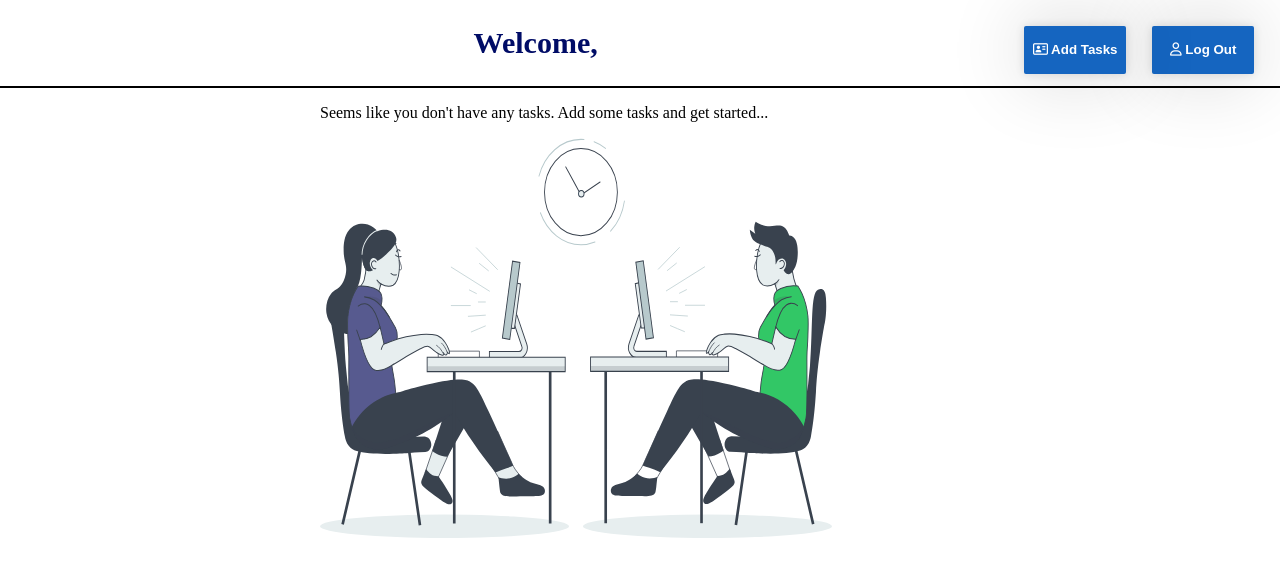
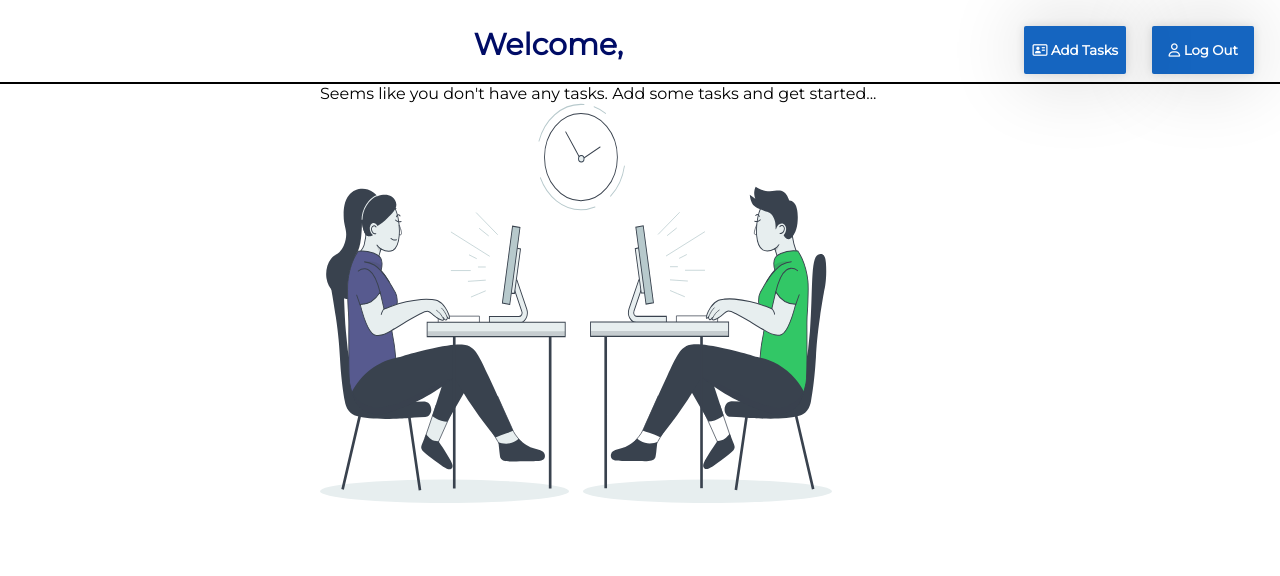
Before and after one commit to ayush-rathore/to-do-list, a React (Create React App) app in the folder react/: page /home in a window 1280 px wide. Shown: the top 576 px of the page. Built offline with nearby package versions, Linux system fonts and the light colour scheme.

Commit message:
update: global font

```diff
--- a/react/src/components/css/home.css
+++ b/react/src/components/css/home.css
@@ -1,3 +1,7 @@
+* {
+	font-family: Montserrat;
+	margin: 0;
+}
 #welcome {
 	font-size: 30px;
 	font-weight: 600;
```
Lines whose indentation alone changed are shown as unchanged.
